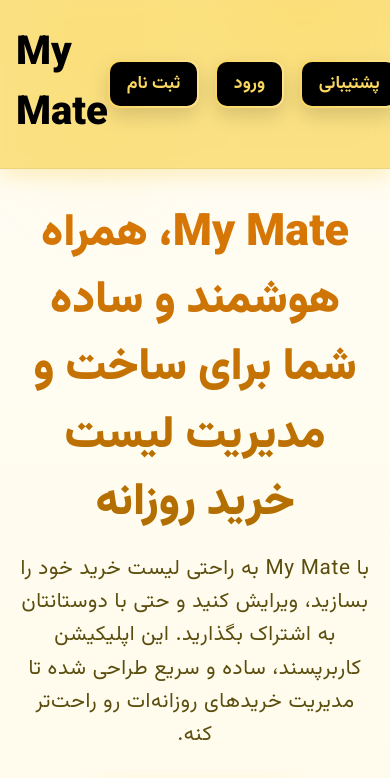
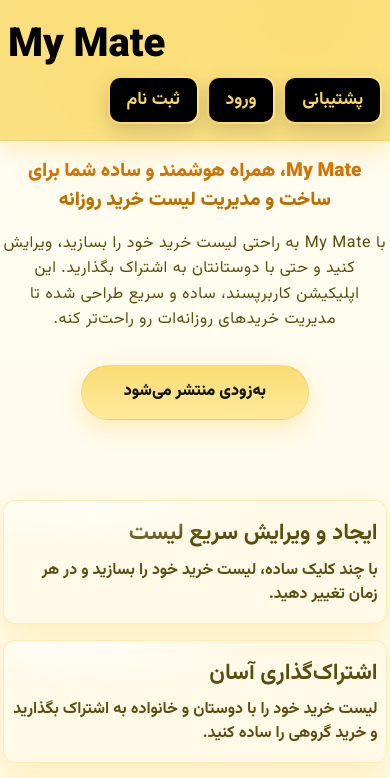
Before and after one commit to King-Navid/MyMate, a website: page public/index.html in a window 390 px wide. Shown: the top 778 px of the page. Drawn offline with nearby package versions, Linux system fonts and the light colour scheme.

Commit message:
Update index.html

```diff
--- a/public/index.html
+++ b/public/index.html
@@ -339,6 +339,58 @@
       }
     }
 
+    @media (max-width: 700px) {
+      header nav {
+        flex-direction: column;
+        align-items: flex-start;
+        padding: 1rem 0.5rem;
+      }
+      .site-title {
+        font-size: 1.3rem;
+      }
+      .nav-buttons {
+        gap: 0.5rem;
+        width: 100%;
+        justify-content: flex-start;
+      }
+      main.container {
+        padding: 1rem 0.2rem;
+        max-width: 100vw;
+      }
+      section.text-center h2 {
+        font-size: 1.2rem;
+      }
+      section.text-center p, .feature-card p {
+        font-size: 1rem;
+      }
+      section.features {
+        grid-template-columns: 1fr;
+        gap: 1rem;
+      }
+      .feature-card {
+        padding: 1rem 0.5rem;
+        border-radius: 12px;
+      }
+      section#comments {
+        margin-top: 2rem;
+        max-width: 100vw;
+        padding: 0 0.2rem;
+      }
+      form#commentForm {
+        padding: 1rem 0.2rem;
+        border-radius: 12px;
+      }
+      form#commentForm input, form#commentForm textarea {
+        font-size: 1rem;
+        padding: 0.7rem 0.9rem;
+      }
+      form#commentForm button {
+        font-size: 1rem;
+        padding: 0.7rem 1.2rem;
+        border-radius: 16px;
+      }
+    }
+
   </style>
 </head>
 <body>
```
